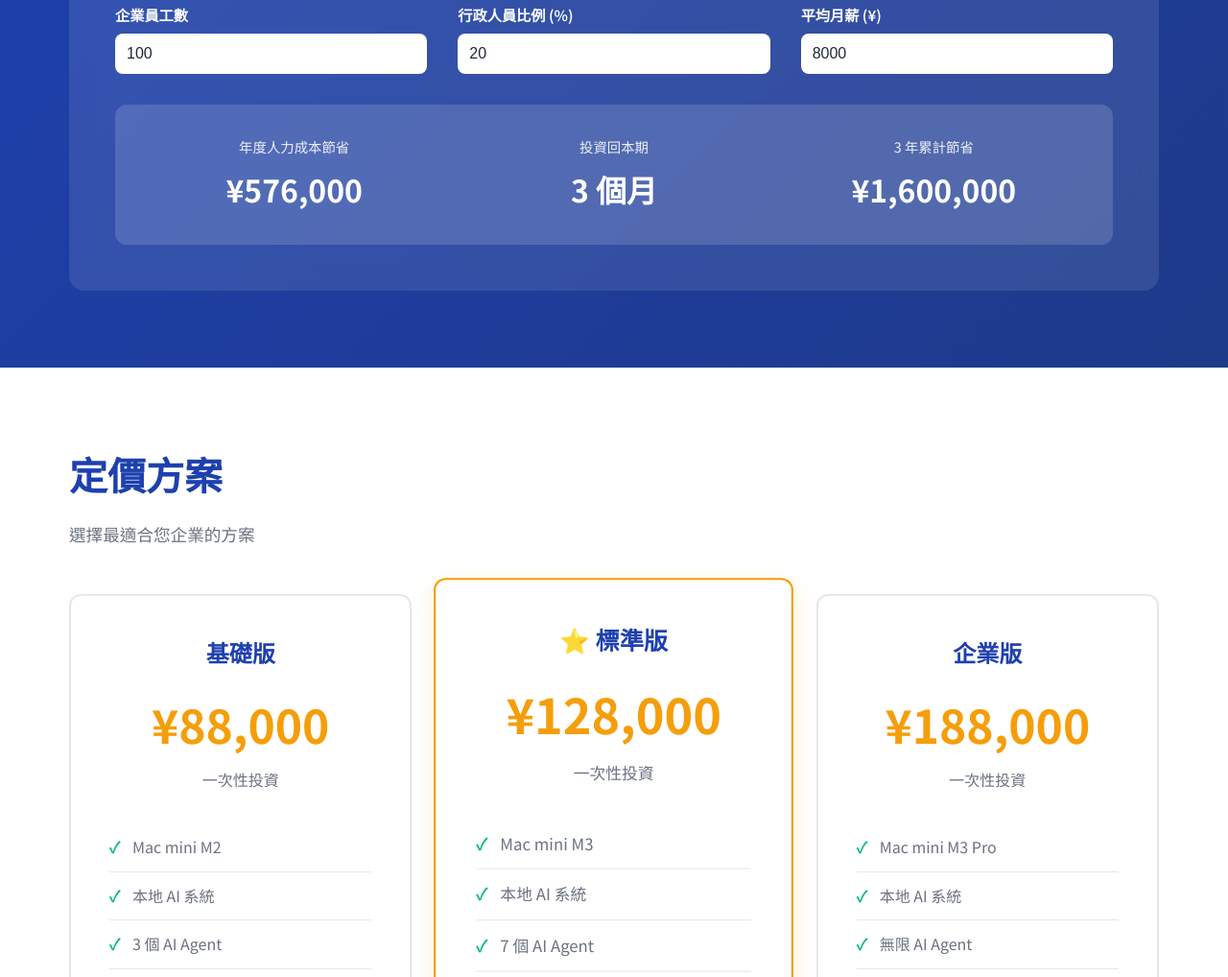
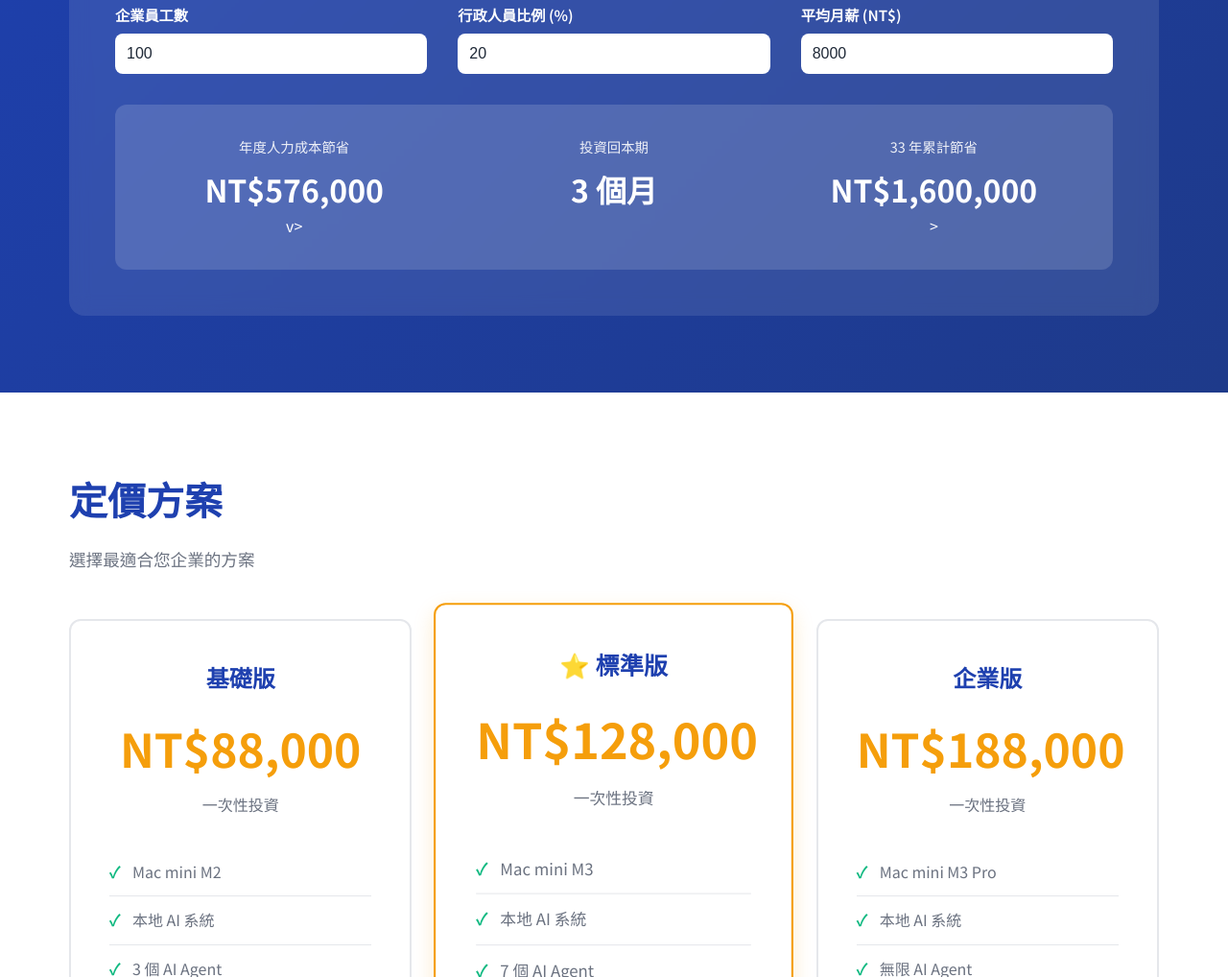
Before and after one commit to zenor-stacy/enterprise-agency, a plain HTML site: page index.html in a window 1280 px wide. Shown: the part 2543-3561 px from the top of the page at 96% size. Drawn offline with nearby package versions, Linux system fonts and the light colour scheme.

Commit message:
Update pricing to TWD (New Taiwan Dollar)

```diff
--- a/index.html
+++ b/index.html
@@ -657,22 +657,22 @@
                         <input type="number" id="admin-ratio" value="20" min="5" max="50">
                     </div>
                     <div class="input-group">
-                        <label>平均月薪 (¥)</label>
+                        <label>平均月薪 (NT$)</label>
                         <input type="number" id="salary" value="8000" min="3000" max="20000">
                     </div>
                 </div>
                 <div class="roi-results">
                     <div class="roi-result-item">
                         <div class="label">年度人力成本節省</div>
-                        <div class="value" id="savings">¥192,000</div>
+                        <div class="value" id="savings">NT$192,000</div>v>
                     </div>
                     <div class="roi-result-item">
                         <div class="label">投資回本期</div>
                         <div class="value" id="payback">8 個月</div>
                     </div>
                     <div class="roi-result-item">
-                        <div class="label">3 年累計節省</div>
-                        <div class="value" id="total-savings">¥576,000</div>
+                        <div class="label">33 年累計節省</div>
+                        <div class="value" id="total-savings">NT$576,000</div>>
                     </div>
                 </div>
             </div>
@@ -687,7 +687,7 @@
             <div class="pricing-grid">
                 <div class="pricing-card">
                     <h3>基礎版</h3>
-                    <div class="price">¥88,000</div>
+                    <div class="price">NT$88,000</div>
                     <div class="price-period">一次性投資</div>
                     <ul>
                         <li>Mac mini M2</li>
@@ -700,7 +700,7 @@
                 </div>
                 <div class="pricing-card featured">
                     <h3>⭐ 標準版</h3>
-                    <div class="price">¥128,000</div>
+                    <div class="price">NT$128,000</div>
                     <div class="price-period">一次性投資</div>
                     <ul>
                         <li>Mac mini M3</li>
@@ -714,7 +714,7 @@
                 </div>
                 <div class="pricing-card">
                     <h3>企業版</h3>
-                    <div class="price">¥188,000</div>
+                    <div class="price">NT$188,000</div>
                     <div class="price-period">一次性投資</div>
                     <ul>
                         <li>Mac mini M3 Pro</li>
@@ -768,13 +768,13 @@
             const yearlySavings = monthlySavings * 12;
 
             // 投資成本（取標準版價格）
-            const investmentCost = 128000;
+            const investmentCost = 128000; // NT$
             const paybackMonths = Math.ceil(investmentCost / monthlySavings);
             const totalSavings3Years = yearlySavings * 3 - investmentCost;
 
-            savingsDisplay.textContent = '¥' + yearlySavings.toLocaleString();
+            savingsDisplay.textContent = 'NT$' + yearlySavings.toLocaleString();
             paybackDisplay.textContent = paybackMonths + ' 個月';
-            totalSavingsDisplay.textContent = '¥' + totalSavings3Years.toLocaleString();
+            totalSavingsDisplay.textContent = 'NT$' + totalSavings3Years.toLocaleString();
         }
 
         employeesInput.addEventListener('input', calculateROI);
```
